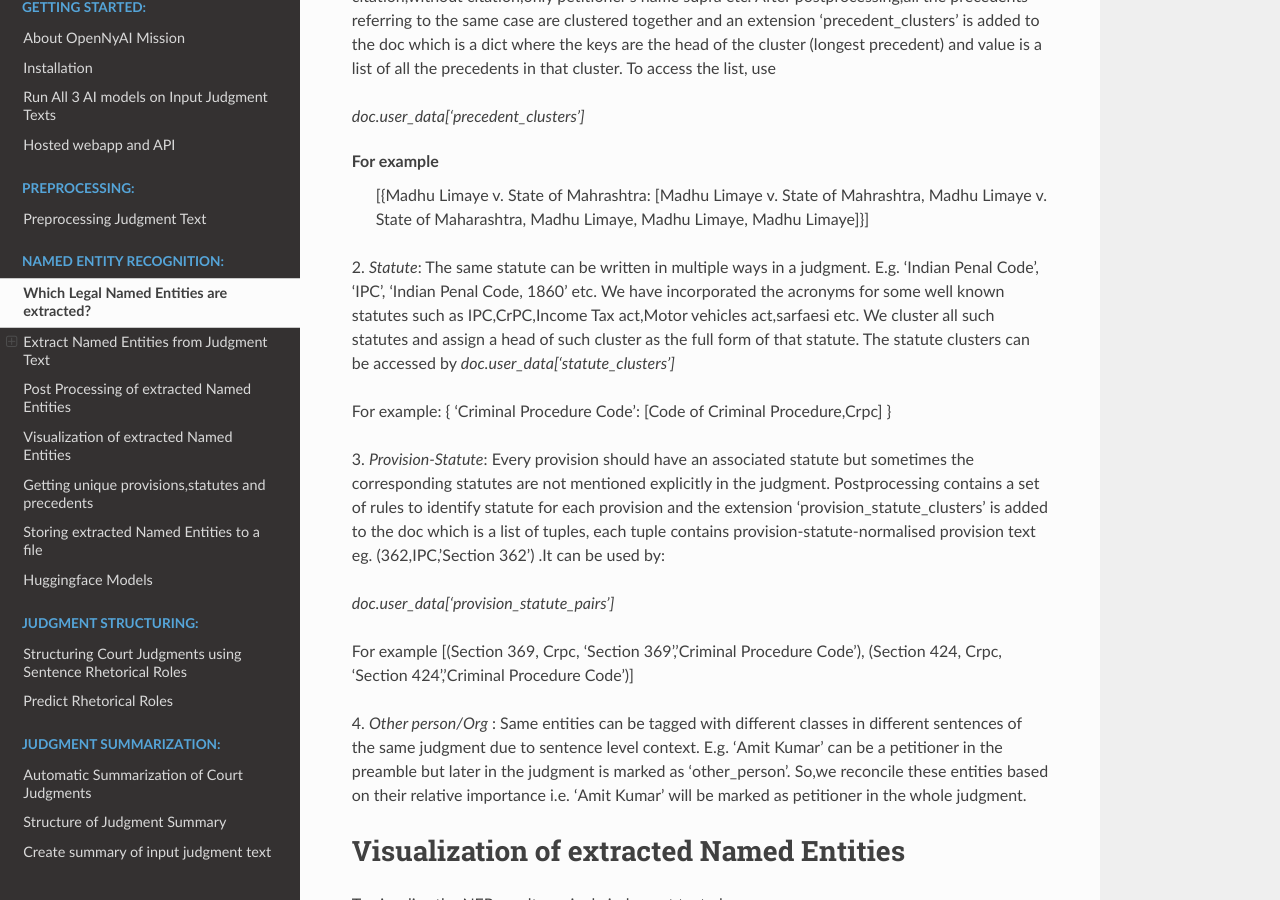
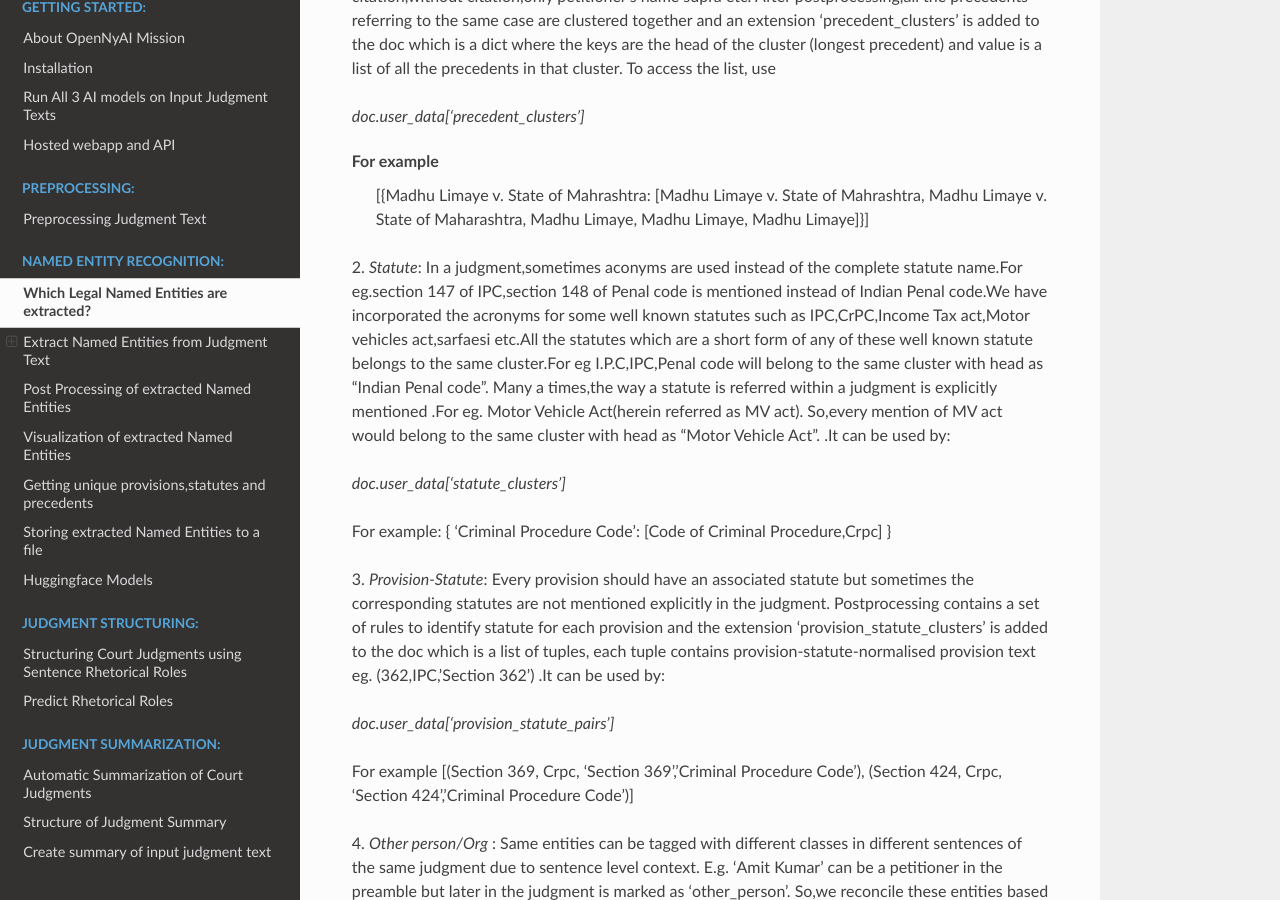
Before and after one commit to OpenNyAI/Opennyai, a Sphinx documentation site: the page built from docs/source/ner/legal_named_entities.rst, in a window 1280 px wide and 900 px high, scrolled down 2924 px. Built offline with Sphinx 7.4.7 and the Read the Docs theme 2.0.0, drawn with Linux system fonts in a browser that asks for light colours.

Commit message:
Update legal_named_entities.rst

```diff
--- a/docs/source/ner/legal_named_entities.rst
+++ b/docs/source/ner/legal_named_entities.rst
@@ -90,9 +90,11 @@ is a list of all the precedents in that cluster. To access the list, use
 For example
  [{Madhu Limaye v. State of Mahrashtra: [Madhu Limaye v. State of Mahrashtra, Madhu Limaye v. State of Maharashtra, Madhu Limaye, Madhu Limaye, Madhu Limaye]}]
 
-2. `Statute`: The same statute can be written in multiple ways in a judgment. E.g. 'Indian Penal Code', 'IPC', 'Indian Penal Code, 1860' etc.
-We have incorporated the acronyms for some well known statutes such as IPC,CrPC,Income Tax act,Motor vehicles act,sarfaesi etc.
-We cluster all such statutes and assign a head of such cluster as the full form of that statute. The statute clusters can be accessed by
+2. `Statute`: In a judgment,sometimes aconyms are used instead of the complete statute name.For eg.section 147 of  IPC,section 148 of Penal code is mentioned instead of Indian Penal code.We have incorporated the acronyms for some well known statutes such as IPC,CrPC,Income Tax act,Motor vehicles act,sarfaesi etc.All the statutes which are a short form of any of these well known statute belongs to the same cluster.For eg I.P.C,IPC,Penal code will belong to the same cluster with head as "Indian Penal code".
+Many a times,the way a statute is referred within a judgment is explicitly mentioned .For eg. Motor Vehicle Act(herein referred as MV act).
+So,every mention of MV act would belong to the same cluster with head as "Motor Vehicle Act". .It can be
+used by:
+
 `doc.user_data['statute_clusters']`
 
 For example:
```
